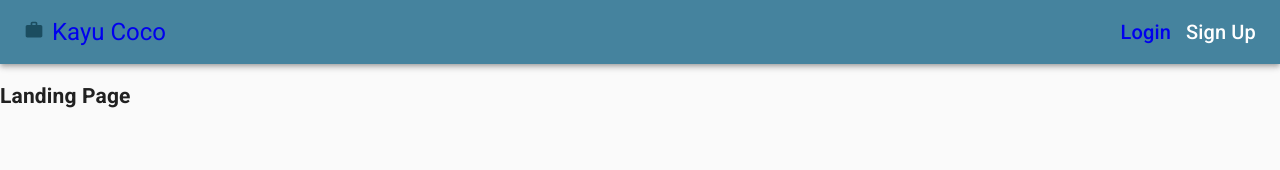
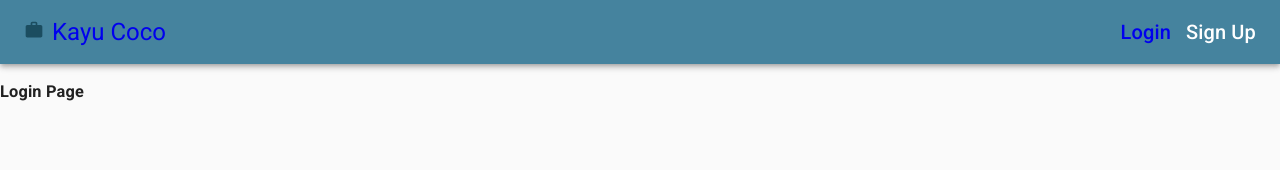
Before and after one commit to lolottetheclash/kayu_coco, a React (Create React App) app in the folder client/: page /login in a window 1280 px wide. Before the commit this address led to /. Shown: the top 170 px of the page. Built offline with nearby package versions, Linux system fonts and the light colour scheme.

Commit message:
Login link

```diff
--- a/client/src/App.js
+++ b/client/src/App.js
@@ -3,7 +3,6 @@ import {
   BrowserRouter as Router,
   Switch,
   Route,
-  Link,
   Redirect,
 } from 'react-router-dom';
 import './App.css';
@@ -38,6 +37,9 @@ function App() {
           <Route path="/" exact>
             <LandingPage />
           </Route>
+          <Route path="/login" exact>
+            <Login />
+          </Route>
           <Route path="/travels" exact>
             <Travels />
           </Route>
--- /dev/null
+++ b/client/src/components/user/Login.js
@@ -0,0 +1,6 @@
+import React from 'react';
+
+const Login = () => {
+  return <h3>Login Page</h3>;
+};
+export default Login;
```
Lines whose indentation alone changed are shown as unchanged.
